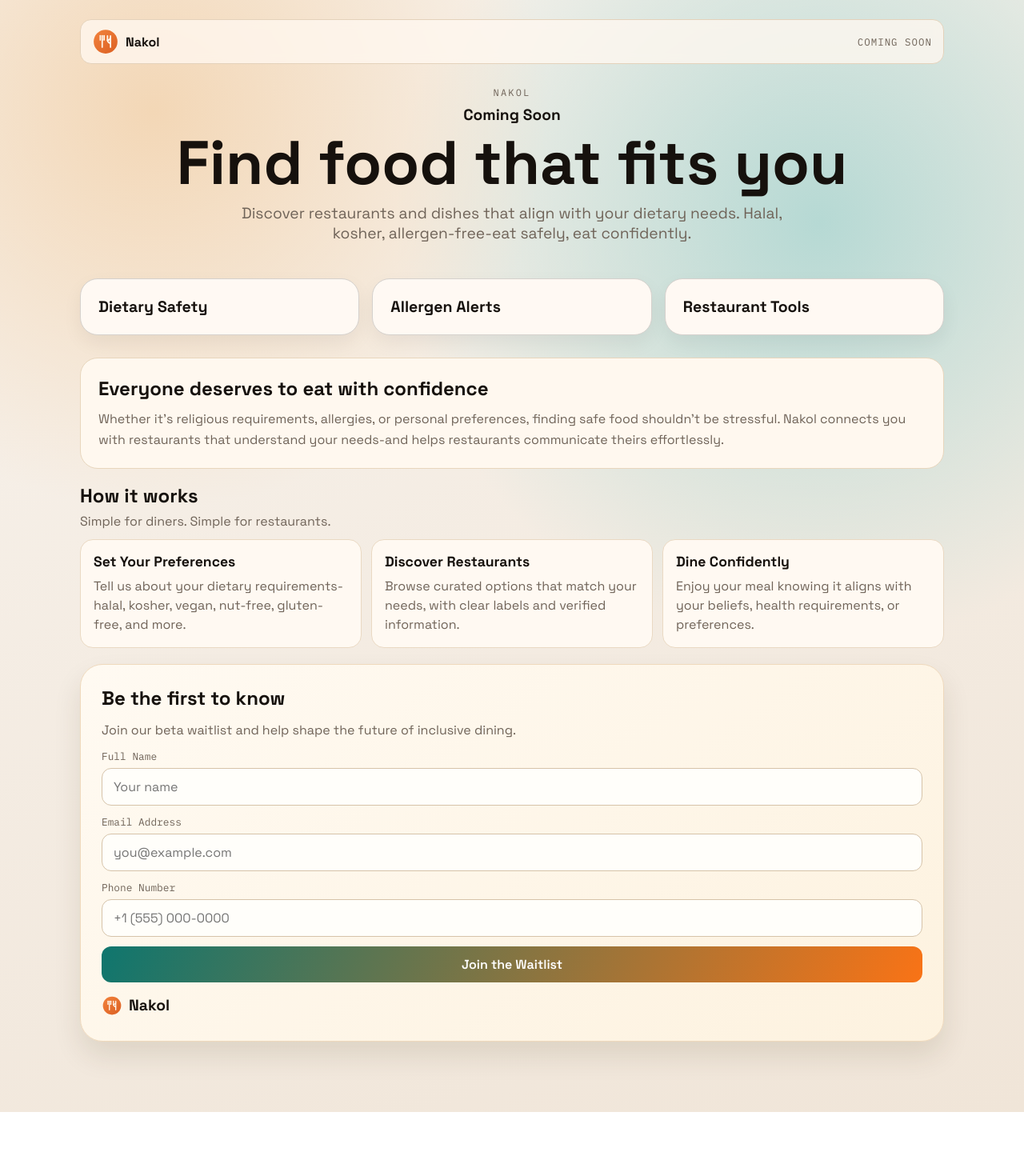
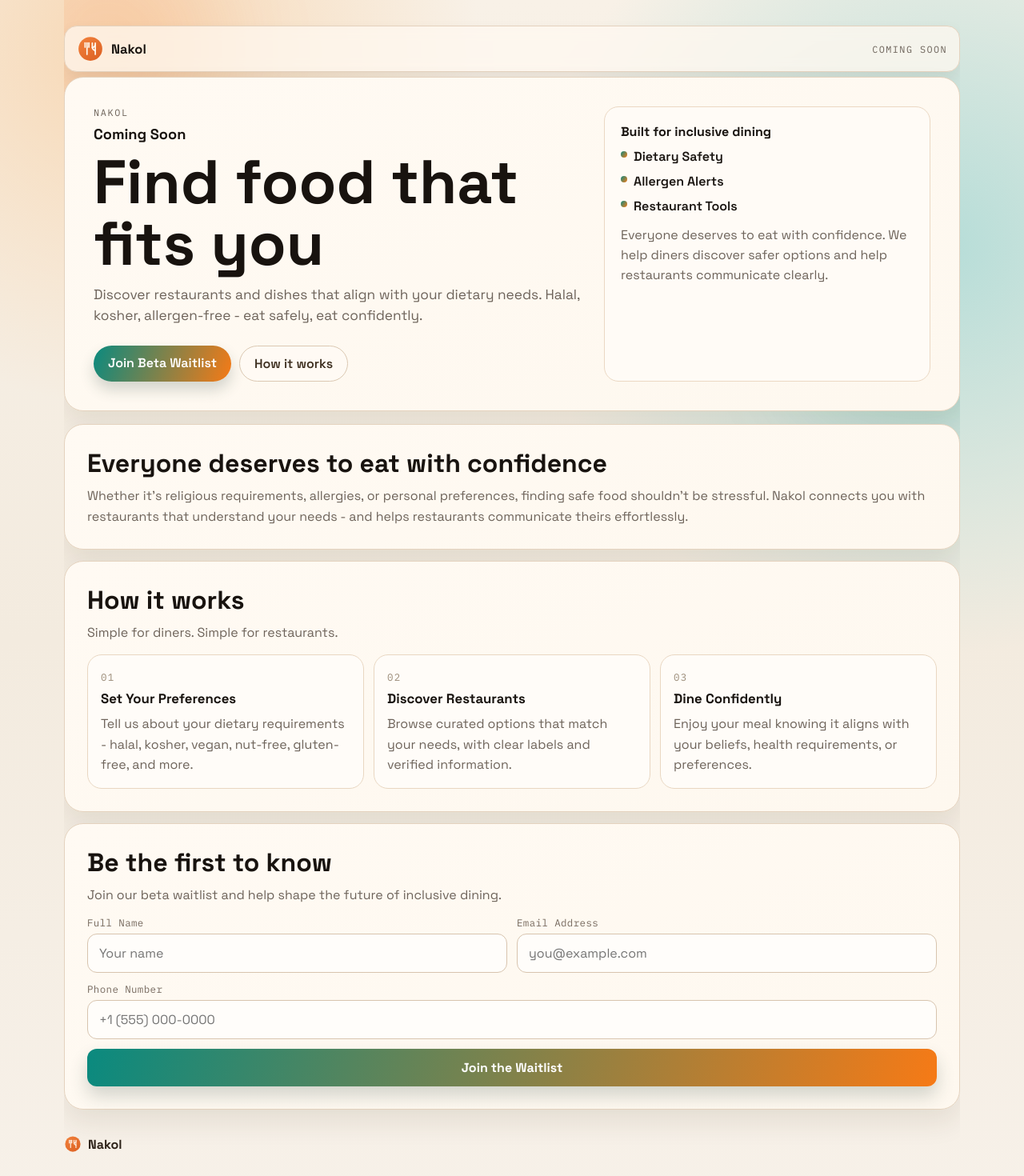
Before and after one commit to KevinHongJY/Nakol_demo, a Next.js app: page / in a window 1280 px wide. Shown: the top 1470 px of the page at 80% size. Before the commit the page ends 1390 px from the top, so only its background shows below. Built offline with nearby package versions, Linux system fonts and the light colour scheme.

Commit message:
Redesign landing page with premium Nakol-style visual layout

```diff
--- a/app/globals.css
+++ b/app/globals.css
@@ -1,10 +1,10 @@
 :root {
-  --bg: #f4efe7;
-  --surface: #fff8f0;
-  --ink: #16110d;
-  --muted: #6f6358;
-  --accent: #0f766e;
-  --accent-2: #f97316;
+  --ink: #18130f;
+  --muted: #6d635a;
+  --line: #e4d2be;
+  --panel: #fff9f1;
+  --accent: #0a8a7f;
+  --accent-2: #f67a16;
 }
 
 * {
@@ -22,137 +22,234 @@ body {
   font-family: var(--font-display), sans-serif;
   color: var(--ink);
   background:
-    radial-gradient(circle at 15% 10%, #f3d7b6 0%, transparent 30%),
-    radial-gradient(circle at 80% 20%, #b6d9d4 0%, transparent 35%),
-    linear-gradient(160deg, #f8f3ed 0%, #f0e5d8 100%);
+    radial-gradient(circle at 12% 4%, #f7d8b5 0%, transparent 24%),
+    radial-gradient(circle at 92% 20%, #b6ddd8 0%, transparent 30%),
+    linear-gradient(180deg, #f8f1e7 0%, #f3ebdf 52%, #f7f1e9 100%);
 }
 
 .page {
-  width: min(1080px, 92vw);
+  position: relative;
+  overflow: hidden;
+  width: min(1120px, 92vw);
   margin: 0 auto;
-  padding: 24px 0 88px;
+  padding: 20px 0 90px;
+}
+
+.ambient {
+  position: absolute;
+  border-radius: 999px;
+  filter: blur(55px);
+  z-index: 0;
+}
+
+.ambient-a {
+  width: 290px;
+  height: 290px;
+  background: rgba(247, 141, 76, 0.17);
+  top: -90px;
+  left: -90px;
+}
+
+.ambient-b {
+  width: 330px;
+  height: 330px;
+  background: rgba(10, 138, 127, 0.13);
+  right: -110px;
+  top: 220px;
+}
+
+.topbar,
+.panel,
+.brand-footer {
+  position: relative;
+  z-index: 1;
 }
 
 .topbar {
   position: sticky;
   top: 12px;
-  z-index: 10;
   display: flex;
+  justify-content: space-between;
   align-items: center;
-  justify-content: space-between;
-  margin-bottom: 28px;
-  padding: 10px 14px;
-  border-radius: 14px;
-  border: 1px solid #e4d2bb;
-  background: rgba(255, 248, 240, 0.78);
-  backdrop-filter: blur(6px);
+  padding: 11px 15px;
+  border: 1px solid var(--line);
+  border-radius: 16px;
+  background: rgba(255, 249, 240, 0.75);
+  backdrop-filter: blur(8px);
+  box-shadow: 0 8px 18px rgba(44, 29, 8, 0.08);
+  margin-bottom: 18px;
 }
 
 .brand-lockup {
   display: inline-flex;
   align-items: center;
-  gap: 8px;
+  gap: 9px;
   font-weight: 700;
+  font-size: 1.03rem;
 }
 
 .top-badge {
   font-family: var(--font-mono), monospace;
-  font-size: 0.78rem;
-  letter-spacing: 0.08em;
+  color: var(--muted);
+  letter-spacing: 0.12em;
+  font-size: 0.74rem;
+  text-transform: uppercase;
+}
+
+.panel {
+  border-radius: 24px;
+  border: 1px solid var(--line);
+  background: linear-gradient(158deg, #fffaf3 0%, #fef8ef 100%);
+  box-shadow: 0 16px 34px rgba(54, 40, 15, 0.09);
+}
+
+.hero {
+  display: grid;
+  grid-template-columns: 1.2fr 0.8fr;
+  gap: 26px;
+  padding: 36px;
+  margin-bottom: 16px;
+}
+
+.hero-copy {
+  animation: rise 500ms ease-out;
+}
+
+.eyebrow {
+  margin: 0;
+  font-family: var(--font-mono), monospace;
+  font-size: 0.74rem;
+  letter-spacing: 0.14em;
   text-transform: uppercase;
   color: var(--muted);
 }
 
-.hero {
-  text-align: center;
-  margin-bottom: 44px;
-  animation: rise 600ms ease-out;
-}
-
-.eyebrow {
-  font-family: var(--font-mono), monospace;
-  text-transform: uppercase;
-  letter-spacing: 0.18em;
-  color: var(--muted);
-  font-size: 12px;
-  margin: 0;
-}
-
 .coming {
-  margin: 8px 0 4px;
-  font-size: 1.2rem;
+  margin: 8px 0 0;
+  font-size: 1.14rem;
   font-weight: 700;
 }
 
-h1 {
-  margin: 8px 0 12px;
-  font-size: clamp(2.2rem, 6vw, 5rem);
-  line-height: 1.02;
+.hero h1 {
+  margin: 10px 0 12px;
+  max-width: 12ch;
+  line-height: 1;
+  font-size: clamp(2.35rem, 6vw, 4.9rem);
 }
 
 .subtitle {
-  max-width: 690px;
-  margin: 0 auto;
+  max-width: 58ch;
+  margin: 0;
+  line-height: 1.55;
   color: var(--muted);
-  font-size: clamp(1rem, 2vw, 1.2rem);
+  font-size: 1.08rem;
 }
 
-.grid {
-  display: grid;
-  grid-template-columns: repeat(3, minmax(0, 1fr));
-  gap: 16px;
-  margin: 34px 0 28px;
+.hero-actions {
+  margin-top: 24px;
+  display: flex;
+  gap: 10px;
+  flex-wrap: wrap;
 }
 
-.card {
-  background: color-mix(in oklab, var(--surface), white 18%);
-  border: 1px solid color-mix(in oklab, var(--muted), white 72%);
-  border-radius: 22px;
-  padding: 22px;
-  box-shadow: 0 10px 24px rgba(15, 20, 17, 0.06);
-  animation: rise 700ms ease-out backwards;
+.cta-primary,
+.cta-ghost {
+  text-decoration: none;
+  border-radius: 999px;
+  padding: 11px 18px;
+  font-weight: 600;
+  transition: transform 160ms ease, box-shadow 160ms ease;
 }
 
-.card h2 {
-  margin: 0;
-  font-size: 1.22rem;
+.cta-primary {
+  color: white;
+  background: linear-gradient(110deg, var(--accent) 0%, var(--accent-2) 100%);
+  box-shadow: 0 10px 18px rgba(36, 64, 56, 0.2);
 }
 
-.card p {
-  margin: 0;
-  color: var(--muted);
-  line-height: 1.5;
+.cta-ghost {
+  color: #3d2f20;
+  border: 1px solid #dbc8b2;
+  background: rgba(255, 251, 245, 0.85);
 }
 
-.story {
-  border-radius: 22px;
-  padding: 22px;
-  background: #fff8ef;
-  border: 1px solid #e8d6bd;
-  margin-bottom: 18px;
+.cta-primary:hover,
+.cta-ghost:hover {
+  transform: translateY(-1px);
 }
 
-.story h2 {
-  margin: 0 0 10px;
+.hero-side {
+  border: 1px solid #ebd8c3;
+  border-radius: 18px;
+  background: rgba(255, 252, 247, 0.88);
+  padding: 20px;
+  animation: rise 650ms ease-out backwards;
 }
 
-.story p {
+.side-title {
+  margin: 0 0 10px;
+  font-weight: 700;
+  font-size: 1rem;
+}
+
+.feature-list {
+  list-style: none;
+  margin: 0;
+  padding: 0;
+  display: grid;
+  gap: 10px;
+}
+
+.feature-list li {
+  position: relative;
+  padding-left: 16px;
+  font-weight: 600;
+}
+
+.feature-list li::before {
+  content: "";
+  width: 8px;
+  height: 8px;
+  border-radius: 999px;
+  background: linear-gradient(130deg, var(--accent) 0%, var(--accent-2) 100%);
+  position: absolute;
+  left: 0;
+  top: 0.5em;
+  transform: translateY(-50%);
+}
+
+.side-note {
+  margin: 14px 0 0;
+  color: var(--muted);
+  line-height: 1.55;
+}
+
+.story,
+.steps,
+.signup {
+  padding: 28px;
+  margin-bottom: 14px;
+}
+
+.story h2,
+.steps h2,
+.signup h2 {
+  margin: 0 0 8px;
+  font-size: clamp(1.6rem, 3vw, 2rem);
+}
+
+.story p,
+.steps-subtitle,
+.signup-subtitle,
+.step-card p {
   margin: 0;
   color: var(--muted);
   line-height: 1.6;
 }
 
-.steps {
-  margin-bottom: 20px;
-}
-
-.steps h2 {
-  margin: 0 0 6px;
-}
-
-.steps-subtitle {
-  margin: 0 0 12px;
-  color: var(--muted);
+.steps-subtitle,
+.signup-subtitle {
+  margin-bottom: 14px;
 }
 
 .step-grid {
@@ -162,44 +259,29 @@ h1 {
 }
 
 .step-card {
-  background: #fff9f2;
-  border: 1px solid #ead9c3;
-  border-radius: 16px;
+  border: 1px solid #e9d7c2;
+  border-radius: 18px;
   padding: 16px;
+  background: #fffcf8;
+}
+
+.step-number {
+  display: inline-flex;
+  font-family: var(--font-mono), monospace;
+  color: #9b8b78;
+  font-size: 0.78rem;
+  letter-spacing: 0.1em;
+  margin-bottom: 8px;
 }
 
 .step-card h3 {
   margin: 0 0 8px;
-  font-size: 1.1rem;
-}
-
-.step-card p {
-  margin: 0;
-  color: var(--muted);
-  line-height: 1.5;
-}
-
-.signup {
-  border-radius: 28px;
-  padding: 26px;
-  background: linear-gradient(145deg, #fffaf2 0%, #fdf2df 100%);
-  border: 1px solid #efd9bc;
-  box-shadow: 0 18px 35px rgba(54, 41, 12, 0.11);
-  animation: rise 800ms ease-out backwards;
-}
-
-.signup h2 {
-  margin: 0 0 14px;
-}
-
-.signup-subtitle {
-  margin: 0 0 14px;
-  color: var(--muted);
+  font-size: 1.05rem;
 }
 
 .form {
   display: grid;
-  grid-template-columns: 1fr;
+  grid-template-columns: 1fr 1fr;
   gap: 12px;
 }
 
@@ -208,65 +290,86 @@ label {
   gap: 6px;
 }
 
+.form label:nth-of-type(3),
+.form button {
+  grid-column: 1 / -1;
+}
+
 label span {
   font-family: var(--font-mono), monospace;
-  font-size: 0.8rem;
-  color: var(--muted);
+  font-size: 0.78rem;
+  letter-spacing: 0.03em;
+  color: #776a5f;
 }
 
 input,
 button {
+  font: inherit;
   border-radius: 12px;
-  border: 1px solid #d6c3a9;
-  padding: 12px 14px;
-  font: inherit;
 }
 
 input {
-  background: #fffefa;
+  border: 1px solid #d8c4ae;
+  background: #fffdfa;
+  padding: 13px 14px;
+  color: var(--ink);
+}
+
+input:focus {
+  outline: none;
+  border-color: #caad8c;
+  box-shadow: 0 0 0 3px rgba(214, 176, 137, 0.2);
 }
 
 button {
-  border: none;
-  background: linear-gradient(115deg, var(--accent) 0%, var(--accent-2) 100%);
+  border: 0;
+  padding: 13px 16px;
+  background: linear-gradient(106deg, var(--accent) 0%, var(--accent-2) 100%);
   color: white;
+  font-weight: 700;
   cursor: pointer;
-  padding-inline: 18px;
-  font-weight: 600;
+  box-shadow: 0 12px 22px rgba(36, 63, 57, 0.2);
+  transition: transform 150ms ease, filter 150ms ease;
+}
+
+button:hover {
+  transform: translateY(-1px);
+  filter: saturate(1.05);
 }
 
 button:disabled {
-  opacity: 0.7;
+  opacity: 0.74;
   cursor: not-allowed;
+  transform: none;
 }
 
 .status {
   margin: 12px 0 0;
   font-family: var(--font-mono), monospace;
-  font-size: 0.9rem;
+  font-size: 0.86rem;
 }
 
 .status.success {
-  color: #0f766e;
+  color: #0e7e72;
 }
 
 .status.error {
-  color: #b91c1c;
+  color: #b92c1f;
 }
 
 .brand-footer {
-  margin: 16px 0 0;
-  font-size: 1.2rem;
-  font-weight: 700;
+  margin-top: 18px;
   display: inline-flex;
   align-items: center;
   gap: 8px;
+  color: #2c2117;
+  font-weight: 700;
 }
 
 @keyframes rise {
   from {
     opacity: 0;
-    transform: translateY(8px);
+    transform: translateY(10px);
   }
   to {
     opacity: 1;
@@ -274,16 +377,26 @@ button:disabled {
   }
 }
 
-@media (max-width: 860px) {
-  .grid {
+@media (max-width: 920px) {
+  .hero {
     grid-template-columns: 1fr;
+    padding: 28px 22px;
+  }
+
+  .hero h1 {
+    max-width: none;
+  }
+
+  .form {
+    grid-template-columns: 1fr;
+  }
+
+  .form label:nth-of-type(3),
+  .form button {
+    grid-column: auto;
   }
 
   .step-grid {
     grid-template-columns: 1fr;
   }
-
-  .form {
-    grid-template-columns: 1fr;
-  }
 }
--- a/app/page.tsx
+++ b/app/page.tsx
@@ -80,6 +80,9 @@ export default function Home() {
 
   return (
     <main className="page">
+      <div className="ambient ambient-a" aria-hidden />
+      <div className="ambient ambient-b" aria-hidden />
+
       <header className="topbar">
         <div className="brand-lockup">
           <Image src="/nakol-mark.svg" alt="Nakol icon" width={34} height={34} priority />
@@ -88,49 +91,62 @@ export default function Home() {
         <span className="top-badge">Coming Soon</span>
       </header>
 
-      <section className="hero">
+      <section className="hero panel">
+        <div className="hero-copy">
           <p className="eyebrow">Nakol</p>
           <p className="coming">Coming Soon</p>
           <h1>Find food that fits you</h1>
           <p className="subtitle">
             Discover restaurants and dishes that align with your dietary needs. Halal, kosher,
-          allergen-free-eat safely, eat confidently.
+            allergen-free - eat safely, eat confidently.
           </p>
+          <div className="hero-actions">
+            <a href="#waitlist" className="cta-primary">
+              Join Beta Waitlist
+            </a>
+            <a href="#how-it-works" className="cta-ghost">
+              How it works
+            </a>
+          </div>
+        </div>
+
+        <aside className="hero-side">
+          <p className="side-title">Built for inclusive dining</p>
+          <ul className="feature-list">
+            <li>Dietary Safety</li>
+            <li>Allergen Alerts</li>
+            <li>Restaurant Tools</li>
+          </ul>
+          <p className="side-note">
+            Everyone deserves to eat with confidence. We help diners discover safer options and
+            help restaurants communicate clearly.
+          </p>
+        </aside>
       </section>
 
-      <section className="grid">
-        <article className="card">
-          <h2>Dietary Safety</h2>
-        </article>
-        <article className="card">
-          <h2>Allergen Alerts</h2>
-        </article>
-        <article className="card">
-          <h2>Restaurant Tools</h2>
-        </article>
-      </section>
-
-      <section className="story">
+      <section className="story panel">
         <h2>Everyone deserves to eat with confidence</h2>
         <p>
           Whether it&apos;s religious requirements, allergies, or personal preferences, finding
           safe food shouldn&apos;t be stressful. Nakol connects you with restaurants that understand
-          your needs-and helps restaurants communicate theirs effortlessly.
+          your needs - and helps restaurants communicate theirs effortlessly.
         </p>
       </section>
 
-      <section className="steps">
+      <section className="steps panel" id="how-it-works">
         <h2>How it works</h2>
         <p className="steps-subtitle">Simple for diners. Simple for restaurants.</p>
         <div className="step-grid">
           <article className="step-card">
+            <span className="step-number">01</span>
             <h3>Set Your Preferences</h3>
             <p>
-              Tell us about your dietary requirements-halal, kosher, vegan, nut-free, gluten-free,
+              Tell us about your dietary requirements - halal, kosher, vegan, nut-free, gluten-free,
               and more.
             </p>
           </article>
           <article className="step-card">
+            <span className="step-number">02</span>
             <h3>Discover Restaurants</h3>
             <p>
               Browse curated options that match your needs, with clear labels and verified
@@ -138,6 +154,7 @@ export default function Home() {
             </p>
           </article>
           <article className="step-card">
+            <span className="step-number">03</span>
             <h3>Dine Confidently</h3>
             <p>
               Enjoy your meal knowing it aligns with your beliefs, health requirements, or
@@ -147,7 +164,7 @@ export default function Home() {
         </div>
       </section>
 
-      <section className="signup">
+      <section className="signup panel" id="waitlist">
         <h2>Be the first to know</h2>
         <p className="signup-subtitle">
           Join our beta waitlist and help shape the future of inclusive dining.
@@ -178,11 +195,12 @@ export default function Home() {
         {state.message ? (
           <p className={state.type === "error" ? "status error" : "status success"}>{state.message}</p>
         ) : null}
-        <p className="brand-footer">
-          <Image src="/nakol-mark.svg" alt="Nakol icon" width={26} height={26} />
+      </section>
+
+      <footer className="brand-footer">
+        <Image src="/nakol-mark.svg" alt="Nakol icon" width={22} height={22} />
         <span>Nakol</span>
-        </p>
-      </section>
+      </footer>
     </main>
   );
 }
```
Lines whose indentation alone changed are shown as unchanged.
